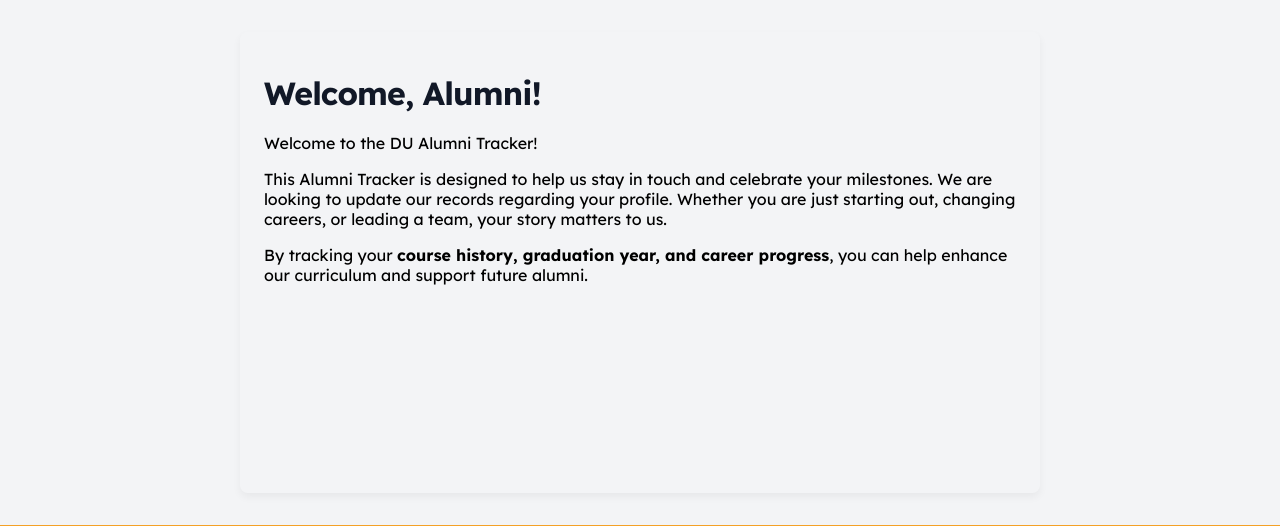
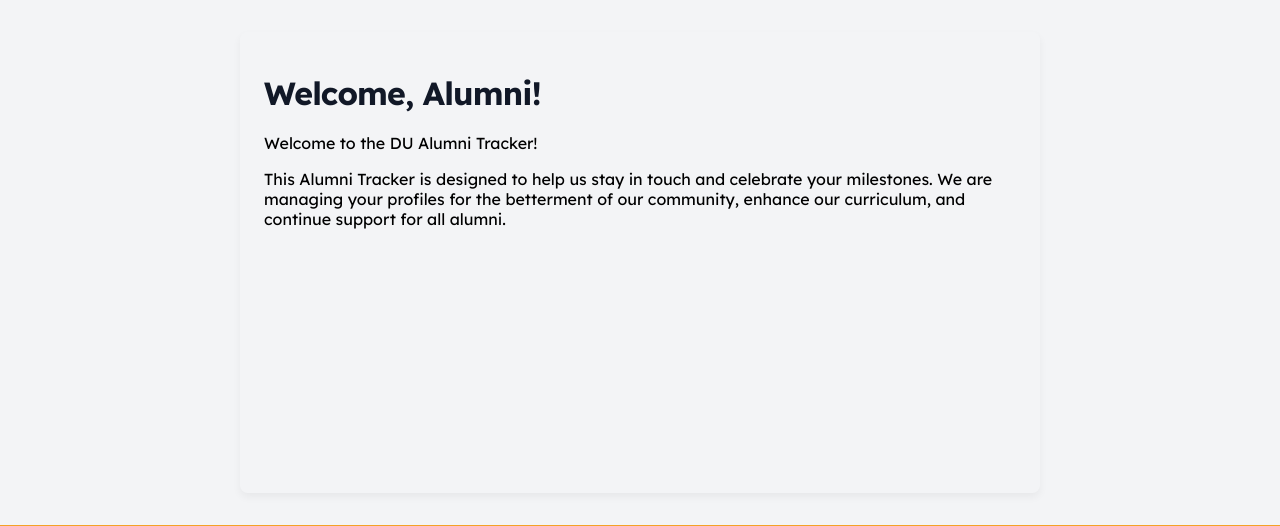
Before and after one commit to ga-briaa/Database-Alumni-Tracker, a PHP site: page / in a window 1280 px wide. Shown: the part 90-616 px from the top of the page. Run offline with PHP 8.4, Linux system fonts and the light colour scheme.

Commit message:
Update alumni tracker welcome message, when removed survey.php
Revised the welcome message for regular alumni users to better reflect the purpose of managing profiles (removed survey).

```diff
--- a/public/index.php
+++ b/public/index.php
@@ -42,8 +42,7 @@ require_once __DIR__ . '/../src/database-config.php';
                         // Display message for regular alumni user
                         echo "<div>
                                 <p>Welcome to the DU Alumni Tracker!</p>
-                                <p>This Alumni Tracker is designed to help us stay in touch and celebrate your milestones. We are looking to update our records regarding your profile. Whether you are just starting out, changing careers, or leading a team, your story matters to us. </p>
-                                <p>By tracking your <strong>course history, graduation year, and career progress</strong>, you can help enhance our curriculum and support future alumni.</p>
+                                <p>This Alumni Tracker is designed to help us stay in touch and celebrate your milestones. We are managing your profiles for the betterment of our community, enhance our curriculum, and continue support for all alumni. </p>
                             </div>";
                     }
                 ?>
```
